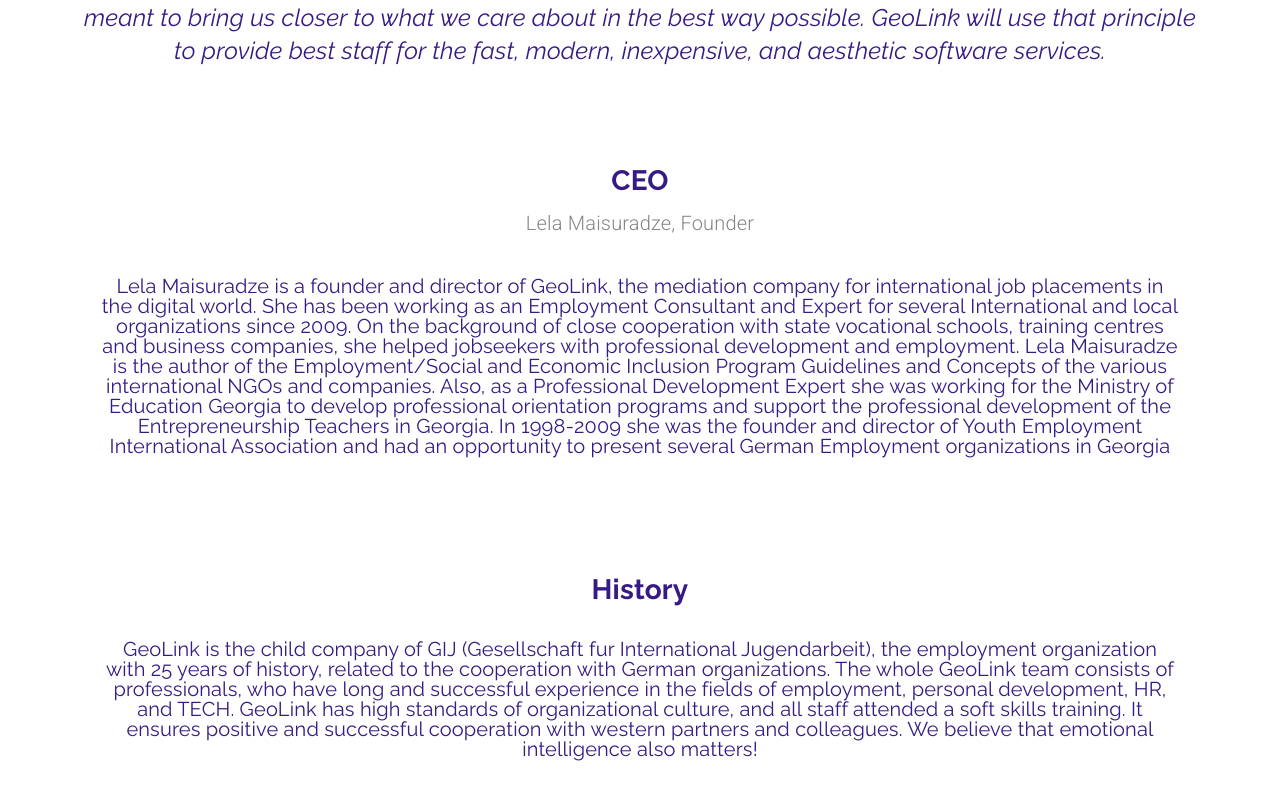
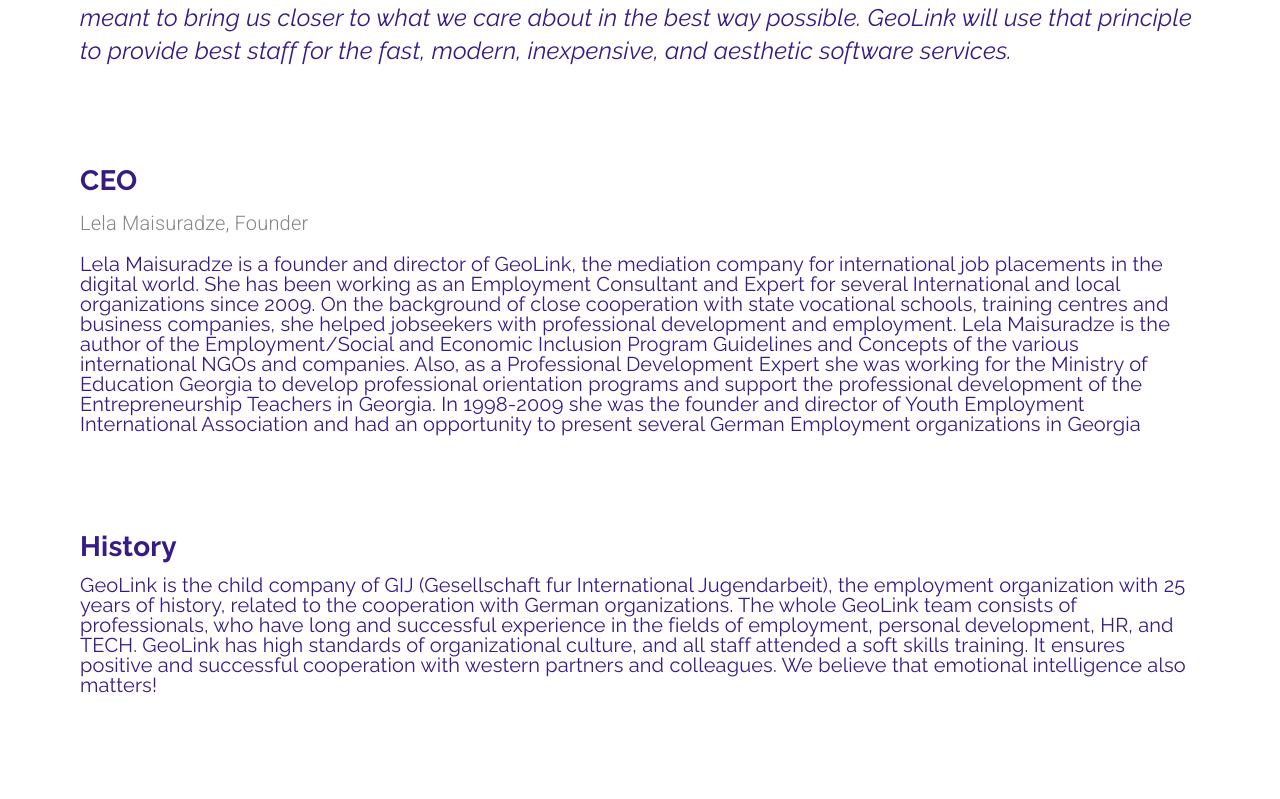
Before and after one commit to MariamChilaia/geo-link-project, a Next.js app: page /about in a window 1280 px wide. Shown: the part 269-1068 px from the top of the page. After the commit the page ends 1028 px from the top, so only its background shows below. Built offline with nearby package versions, Linux system fonts and the light colour scheme.

Commit message:
Change texts to left

```diff
--- a/src/pages/about.js
+++ b/src/pages/about.js
@@ -57,17 +57,17 @@
         <link rel='canonical' key='canonical' href='arc.com/about' />
       </Head>
       <RowContainerGrid item style={{ marginTop: matchesMD ? '1em' : '80px' }}>
-        <Typography align={matchesMD ? 'center' : undefined} variant='h1'>
+        <Typography align={matchesMD ? 'left' : undefined} variant='h1'>
           About Us
         </Typography>
       </RowContainerGrid>
       <RowContainerGrid
         item
         container
-        justifyContent='center'
+        justifyContent='left'
         style={{ marginTop: '3em' }}
       >
-        <MissionStatementTypography variant='h4' align='center'>
+        <MissionStatementTypography variant='h4' align='left'>
           Whether it be person to person, business to consumer, or an individual
           to their interests, technology is meant to bring us closer to what we
           care about in the best way possible. GeoLink will use that principle
@@ -89,24 +89,24 @@
         item
         container
         direction='column'
-        alignItems='center'
+        alignItems='left'
         style={{ marginBottom: '5em' }}
       >
         <Grid item>
-          <Typography align='center' variant='h4' gutterBottom>
+          <Typography align='left' variant='h4' gutterBottom>
             CEO
           </Typography>
         </Grid>
         <Grid item>
-          <Typography variant='body1' paragraph align='center'>
+          <Typography variant='body1' paragraph align='left'>
             Lela Maisuradze, Founder
           </Typography>
-          <Typography variant='body1' paragraph align='center'></Typography>
+          <Typography variant='body1' paragraph align='left'></Typography>
         </Grid>
-        <Grid item container justifyContent={'center'}>
+        <Grid item container justifyContent={'left'}>
           <Hidden mdDown>
-            <Grid item lg style={{ maxWidth: '85em', padding: '1.35em' }}>
-              <Typography variant='h6' align='center' paragraph>
+            <Grid item lg style={{ maxWidth: '85em' }}>
+              <Typography variant='h6' align='left' paragraph>
                 Lela Maisuradze is a founder and director of GeoLink, the
                 mediation company for international job placements in the
                 digital world. She has been working as an Employment Consultant
@@ -133,19 +133,19 @@
         item
         container
         direction='column'
-        alignItems='center'
+        alignItems='left'
         style={{ marginBottom: '3em' }}
       >
         <Grid item>
-          <Typography align='center' variant='h4' gutterBottom>
+          <Typography align='left' variant='h4' gutterBottom>
             History
           </Typography>
         </Grid>
 
-        <Grid item container justifyContent={'center'}>
+        <Grid item container justifyContent={'left'}>
           <Hidden mdDown>
-            <Grid item lg style={{ maxWidth: '85em', padding: '1.35em' }}>
-              <Typography variant='h6' align='center' paragraph>
+            <Grid item lg style={{ maxWidth: '85em' }}>
+              <Typography variant='h6' align='left' paragraph>
                 GeoLink is the child company of GIJ (Gesellschaft fur
                 International Jugendarbeit), the employment organization with 25
                 years of history, related to the cooperation with German
```
